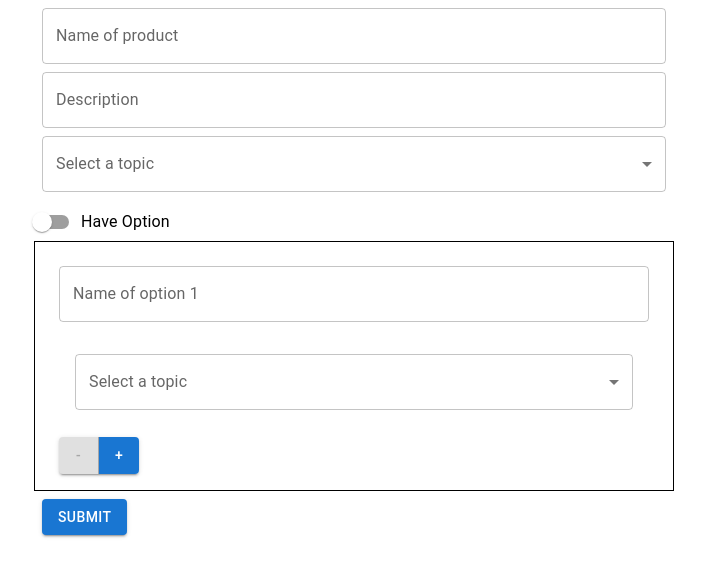
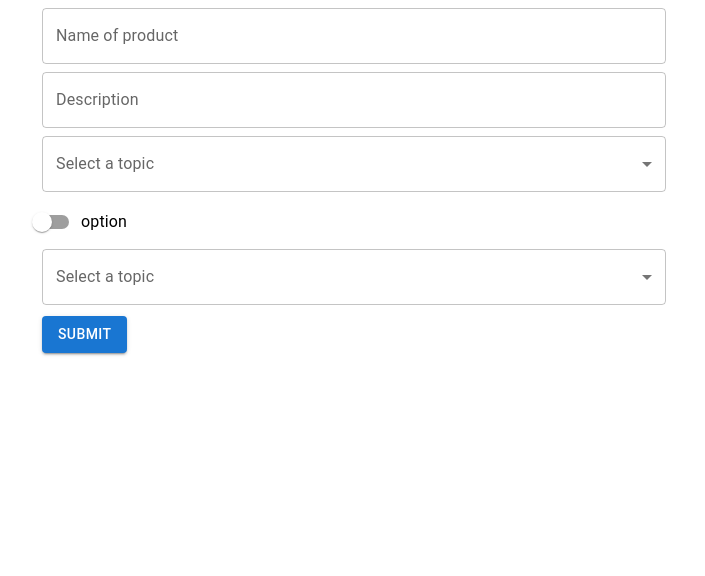
Before and after one commit to swisspong/formik-mui, a React (Create React App) app: page / in a window 1280 px wide. Shown: the top 576 px of the page, without its empty margins (286-991 px from the left). Built offline with nearby package versions, Linux system fonts and the light colour scheme.

Commit message:
coding image component

```diff
--- a/src/App.js
+++ b/src/App.js
@@ -19,6 +19,7 @@ import SelectWrapper from "./components/FormUi/SelectWrapper";
 import * as Yup from "yup";
 
 import TextFieldWrapper from "./components/FormUi/TextFieldWrapper";
+import SwitchWrapper from "./components/FormUi/SwitchWrapper";
 function App() {
   const dropdownOptions = [
     { key: "Select a option", value: "" },
@@ -26,17 +27,53 @@ function App() {
     { key: "Option 2", value: 2 },
     { key: "Option 3", value: 3 },
   ];
-
+  const switchOptionHandler = (setValues, values) => {
+    setValues(() => {
+      const tmpObj = {
+        ...values,
+        option: !values.option,
+        ...(!values.option === true
+          ? {
+              optionList: [
+                {
+                  manyRelate: false,
+                  showImage: false,
+                  name: "",
+                  itemList: [{ name: "" }],
+                },
+              ],
+            }
+          : { inventoryId: "" }),
+      };
+      if (tmpObj.option) {
+        delete tmpObj.inventoryId;
+      } else {
+        delete tmpObj.optionList;
+      }
+      return tmpObj;
+    });
+  };
   const initialValues = {
     name: "",
-    selectTest: "",
+    availableStock: 0,
     description: "",
-    optionList: [{ name: "" }],
+    option: false,
+    inventoryId: "",
+    optionList: [
+      {
+        manyRelate: true,
+        showImage: false,
+        name: "",
+        itemList: [{ name: "" }],
+      },
+    ],
   };
   const validationSchema = Yup.object({
     name: Yup.string().required(),
+    availableStock: Yup.number().min(0),
     description: Yup.string().required(),
-    selectTest: Yup.string().required(),
+    inventoryId: Yup.string().required(),
+    image: [],
     optionList: Yup.array()
       .of(Yup.object({ name: Yup.string().required() }))
       .min(1),
@@ -52,7 +89,7 @@ function App() {
         >
           {(formik) => {
             console.log(formik.values);
-            console.log("Formik error", formik.errors);
+            // console.log("Formik error", formik.errors);
             return (
               <Form>
                 <TextFieldWrapper
@@ -71,8 +108,12 @@ function App() {
                   options={dropdownOptions}
                 />
 
-                <FormControlLabel control={<Switch />} label="Have Option" />
-
+                <SwitchWrapper
+                  name={"option"}
+                  label={"option"}
+                  changeHandler={switchOptionHandler}
+                />
+                {formik.values.option ? (
                   <Box p={2} border={1}>
                     <FieldArray
                       name="optionList"
@@ -82,6 +123,10 @@ function App() {
                           formik.values.optionList.length > 0 ? (
                             formik.values.optionList.map((option, index) => (
                               <div key={index}>
+                                <SwitchWrapper
+                                  name={`optionList.${index}.manyRelate`}
+                                  label={"Many Relate"}
+                                />
                                 <TextFieldWrapper
                                   name={`optionList.${index}.name`}
                                   label={`Name of option ${index + 1}`}
@@ -128,6 +173,13 @@ function App() {
                       )}
                     />
                   </Box>
+                ) : (
+                  <SelectWrapper
+                    name={"inventoryId"}
+                    label={"Select a topic"}
+                    options={dropdownOptions}
+                  />
+                )}
                 <Box m={1}>
                   <Button type="submit" variant="contained">
                     Submit
--- a/src/components/FormUi/SelectWrapper.js
+++ b/src/components/FormUi/SelectWrapper.js
@@ -9,13 +9,8 @@ import {
 } from "@mui/material";
 import { useField, useFormikContext } from "formik";
 const SelectWrapper = ({ name, label, options, ...otherProps }) => {
-  const [age, setAge] = useState("");
-
-  const handleChange = (event) => {
-    setAge(event.target.value);
-  };
   const [field, meta] = useField(name);
-  const { setFieldValue } = useFormikContext();
+  const { setFieldValue, setValues } = useFormikContext();
   const onChange = (e) => {
     const { value } = e.target;
     setFieldValue(name, value);
--- a/src/components/FormUi/SwitchWrapper.js
+++ b/src/components/FormUi/SwitchWrapper.js
@@ -1,7 +1,29 @@
 import React from "react";
 import { FormControlLabel, Switch } from "@mui/material";
-const SwitchWrapper = ({ name, ...otherProps }) => {
-  return <FormControlLabel control={<Switch />} label="Have Option" />;
+import { getIn, useField, useFormikContext } from "formik";
+const SwitchWrapper = ({ name, label, changeHandler, ...otherProps }) => {
+  const [field] = useField(name);
+  const { setFieldValue, setValues, values } = useFormikContext();
+
+  const handleChange = (event) => {
+    const { checked } = event.target;
+    if (changeHandler) {
+      // setValues(() => ({ ...values, option: checked }));
+      changeHandler(setValues, values);
+    } else {
+      setFieldValue(name, checked);
+    }
+  };
+  const selectProps = {
+    ...field,
+    ...otherProps,
+    checked: getIn(values, name),
+    id: name,
+    onChange: handleChange,
+  };
+  return (
+    <FormControlLabel control={<Switch {...selectProps} />} label={label} />
+  );
 };
 
 export default SwitchWrapper;
```
Lines whose indentation alone changed are shown as unchanged.
